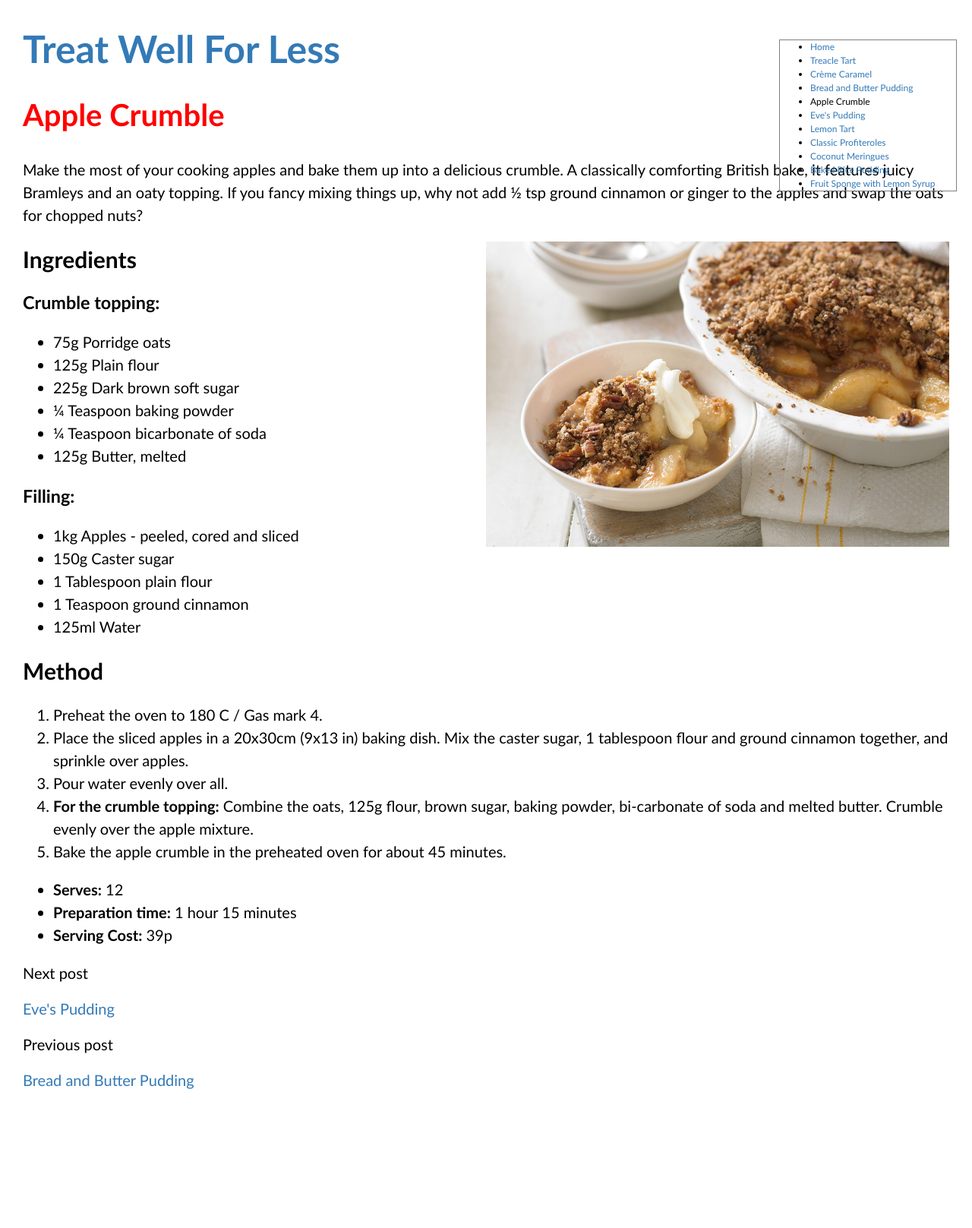
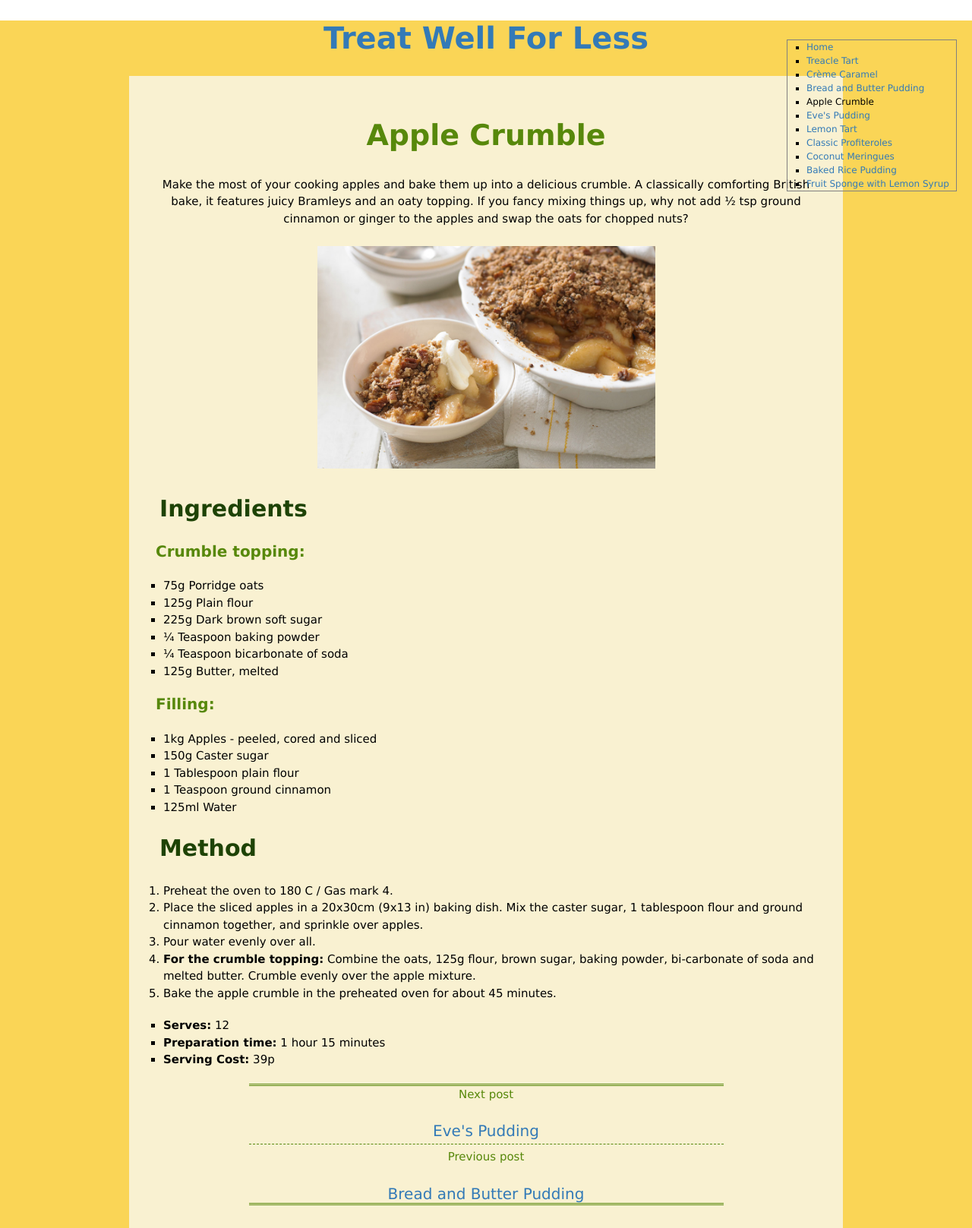
Before and after one commit to stressedtalk/stressedtalk.github.io, a Jekyll site: the page built from _recipes/recipe4.markdown, in a window 1280 px wide. Shown: the whole page at 76% size. Built offline with Jekyll 4.4.1, drawn with Linux system fonts in a browser that asks for light colours; before the commit the page ends 1464 px from its top, so only the background shows below that.

Commit message:
recipe.css

```diff
--- a/assets/css/recipes.css
+++ b/assets/css/recipes.css
@@ -11,28 +11,112 @@ html {
 }
 
 img {
-  float:right;
+  display: block;
+  margin-left: auto;
+  margin-right: auto;
   max-width: 50%;
 }
 
-h1.title {
+h1.site-title {
   font-size:2em;
-  color:red;
+  text-align: center;
 }
+
 
 article, aside, details, figcaption, figure, footer, header, hgroup,
 main, menu, nav, section, summary {
     display: block;
 }
 
-body {
-    font-family: "Source Sans Pro", "Trebuchet MS", Helvetica, Arial, sans-serif;
-    margin: 30px;
-    font-size: 1.25em;
+div.content {
+  background-color: #F9F1D1;
+  padding: 25px 20px 25px 20px;
+  max-width: 900px; min-width: 500px;
+  width: auto;
+  margin: auto;
 }
 
-h1.site-title {
-font-size: 2.5em;
+#post-nav {
+  text-align: center;
+  max-width: 625px; min-width: 475px;
+  margin: auto;
+  color: #57880b;
+  font-size: 1em;
+  padding: 5px;
+}
+
+#previous-post {
+  border-top: double;
+  padding-bottom: 5px;
+}
+
+#next-post {
+  border-bottom: double;
+  border-top: dashed;
+  border-top-width: thin;
+  padding-top: 5px;
+}
+
+body {
+  font-family: "Lucida Sans Unicode", "Lucida Grande", sans-serif;
+  background-color: #FAD556;
+  margin: 30px;
+  font-size: 1.25em;
+  margin: auto;
+  padding: 0px 50px 0px 50px;
+}
+
+h1.title {
+  font-size: 1.9em;
+  color: #57880b;
+  text-align: center;
+}
+
+h2 {
+  font-size: 1.5em;
+  padding: 0px 5px 2.5px 20px;
+  color: #1E4305;
+}
+
+h3 {
+  font-size: 1em;
+  padding: 0px 5px 2.25px 15px;
+  color: #57880B;
+}
+
+p {
+  font-size: 0.75em;
+  margin: auto;
+  padding: 0px 5px 10px 5px;
+  text-align: center;
+}
+
+p.tip {
+  font-size: 0.75em;
+  color: #57880b;
+  margin: auto;
+}
+
+ul {
+  list-style-position: outside;
+  list-style-type: square;
+  font-size: 0.75em;
+  padding: 0px 5px 0px 25px
+}
+
+#info {
+  list-style-type: none;
+  text-align: center;
+  font-size: 0.75em;
+  padding: 0px 0px 0px 15px;
+}
+
+ol {
+  list-style-position: outside;
+  list-style-type: decimal;
+  margin: 15px 0px;
+  font-size: 0.75em;
+  padding: 0px 5px 5px 25px;
 }
 
 img.cover {
```
